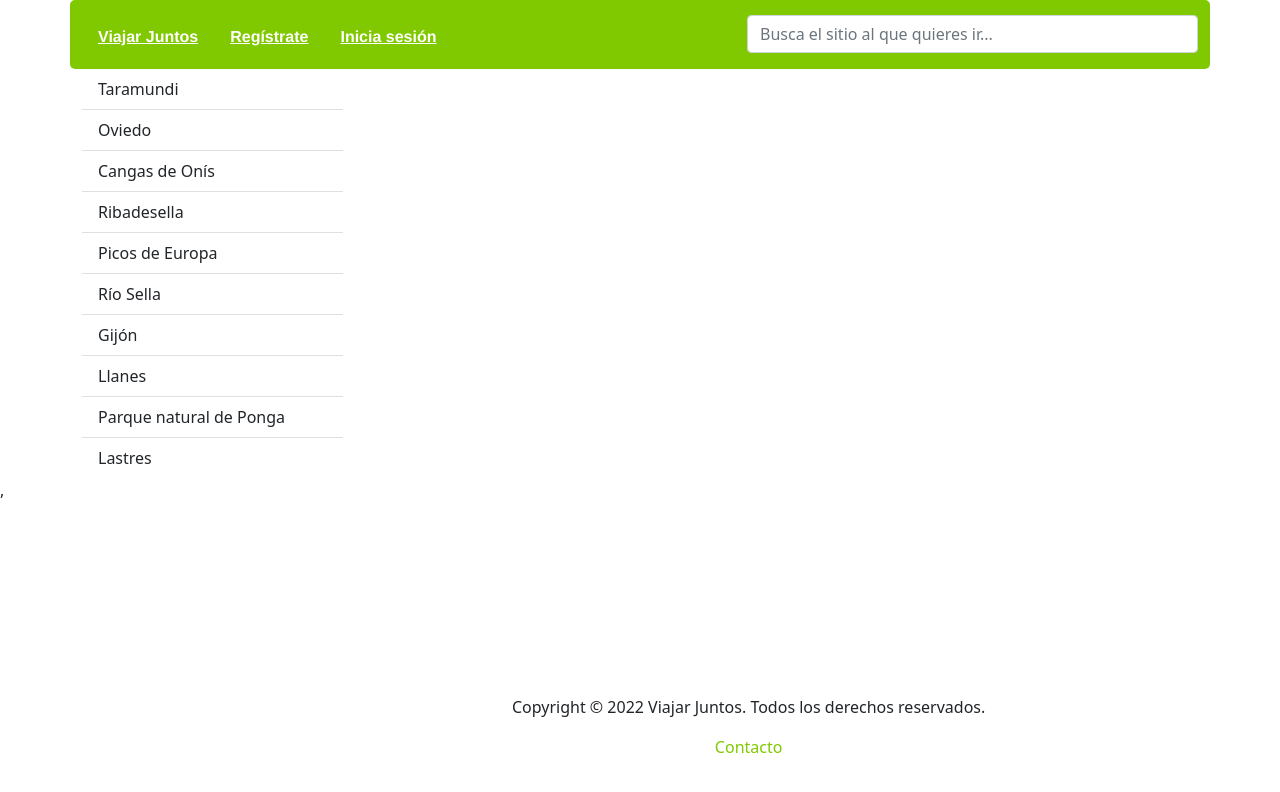
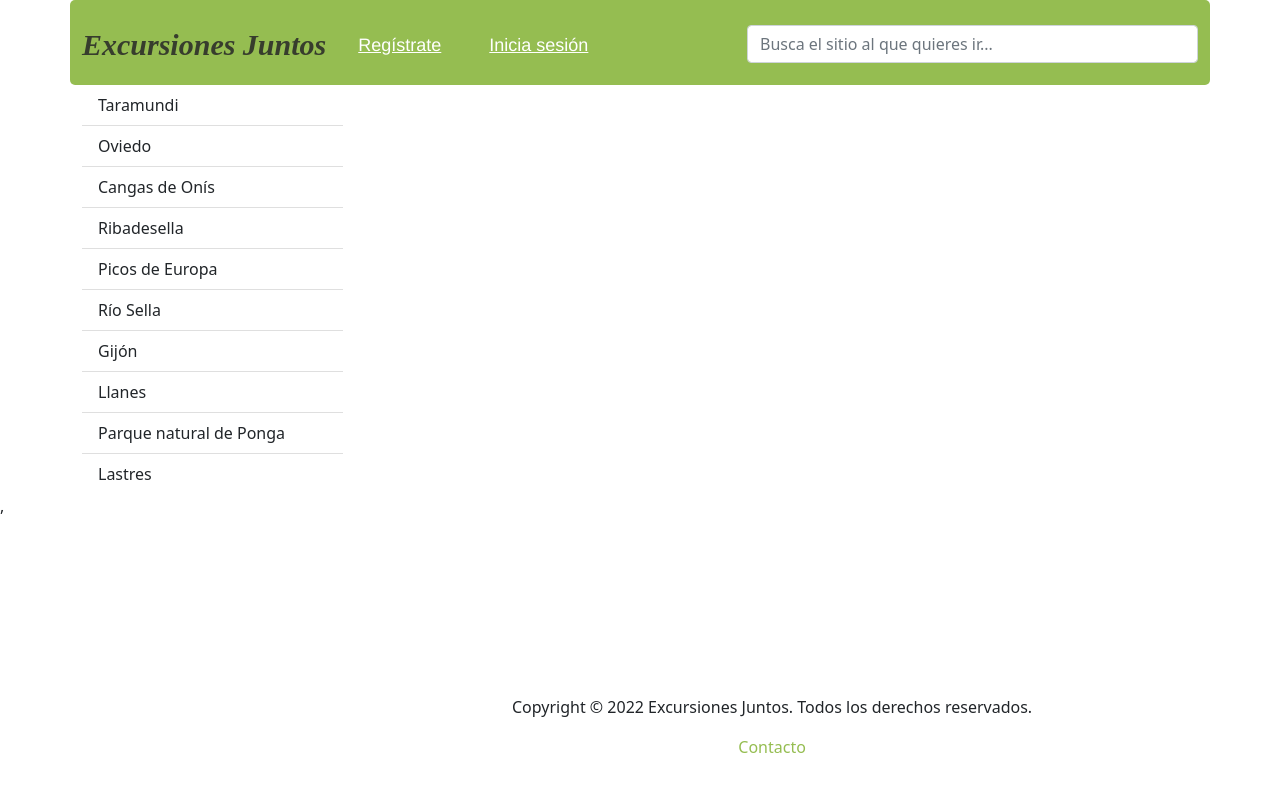
Before and after one commit to irenesj/excursiones, a React (Create React App) app: page / in a window 1280 px wide. Shown: the top 792 px of the page. Built offline with nearby package versions, Linux system fonts and the light colour scheme.

Commit message:
Minor updates

```diff
--- a/src/componentes/Layout/Layout.js
+++ b/src/componentes/Layout/Layout.js
@@ -12,8 +12,8 @@ const Layout = ({ children }) => {
         <Row className={styles.nav}>
           <Col xs="12" md="7">
             <Nav>
-              <Nav.Item>
-                <Nav.Link><Link to="/">Viajar Juntos</Link></Nav.Link>
+              <Nav.Item className={styles.logo}>
+               Excursiones Juntos
               </Nav.Item>
               <Nav.Item>
                 <Nav.Link><Link to="register">Regístrate</Link></Nav.Link>
@@ -36,7 +36,7 @@ const Layout = ({ children }) => {
         </Row>
         <Row className={styles.footer}>
           <Col xs="12">
-            <p>Copyright © 2022 Viajar Juntos. Todos los derechos reservados.</p>
+            <p>Copyright © 2022 Excursiones Juntos. Todos los derechos reservados.</p>
             <p><a href="mailto:viajarjuntos@gmail.com">Contacto</a></p>
           </Col>
         </Row>
--- a/src/componentes/Login.js
+++ b/src/componentes/Login.js
@@ -8,7 +8,7 @@ function Login(){
     return(
         <Container>
             <Row>
-                <Col xs="5">
+                <Col xs="4">
                     <Form>
                         <Form.Group className="mb-3" controlId="formBasicEmail">
                             <Form.Label>Correo electrónico</Form.Label>
--- a/src/componentes/Register.js
+++ b/src/componentes/Register.js
@@ -1,11 +1,15 @@
 import React from "react";
 import { Container, Row, Col, Form, Button } from "react-bootstrap";
+import styles from '../css/Register.module.css';
 
 function Register(){
 
     return(
 
         <Container>
+            <Row>
+                <h4>Regístrate para poder añadir y/o apuntarte a excursiones</h4>
+            </Row>
             <Row>
                 <Col xs="10">
                     <Form>
--- a/src/css/Layout.module.css
+++ b/src/css/Layout.module.css
@@ -1,31 +1,39 @@
 .nav {
 
     border-radius: 5px;
-    background-color: #80C900;
+    background-color: #95bd51;
 
 }
 
 .nav a{
 
     color: white;
-    font-family: 'Franklin Gothic Medium', Arial, sans-serif;
-    font-weight: bold;
+    font-family:'Franklin Gothic Medium', Arial, sans-serif;
+    font-size: 18px;
+    font-weight: normal;
+    line-height: 40px;
+    margin-left: 8px;
     padding-top: 25px;
     padding-bottom: 20px;
-    transition: .5s;
-
 
 }
 
-.nav a:hover{
+.logo{
 
-    color: white;
-    background-color: #2F4A00;
+    color: #373D2D;
+    font-family: 'Trocchi';
+    font-size: 30px;
+    font-weight: bold;
+    font-style: italic;
+    line-height: 40px;
+    margin: 0;
+    padding-top: 25px;
+    padding-bottom: 20px;
 }
 
 .searchBar {
 
-    padding-top: 15px;
+    padding-top: 25px;
     padding-bottom: 15px;
 }
 
@@ -43,6 +51,6 @@
 .footer a {
 
     text-decoration: none;
-    color: #80C900;
+    color: #95bd51;
 
 }
--- a/src/css/Login.module.css
+++ b/src/css/Login.module.css
@@ -0,0 +1,4 @@
+.login {
+
+
+}
--- /dev/null
+++ b/src/css/Register.module.css
@@ -0,0 +1,4 @@
+.register{
+
+
+}
--- a/src/index.js
+++ b/src/index.js
@@ -2,10 +2,10 @@ import React from 'react';
 import ReactDOM from 'react-dom';
 import './index.css';
 import App from './App';
-import reportWebVitals from './reportWebVitals';
 import { BrowserRouter, Routes, Route } from "react-router-dom";
 import  Login from './componentes/Login';
 import  Register from './componentes/Register';
+import reportWebVitals from './reportWebVitals';
 
 ReactDOM.render(
 
```
